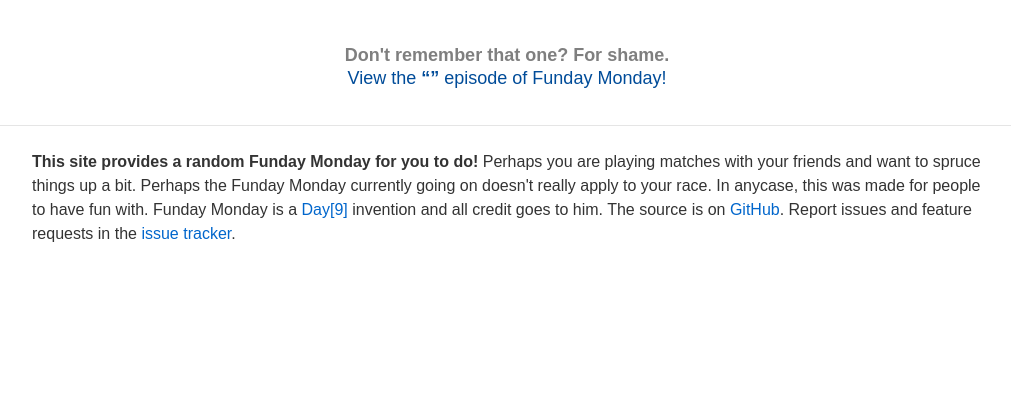
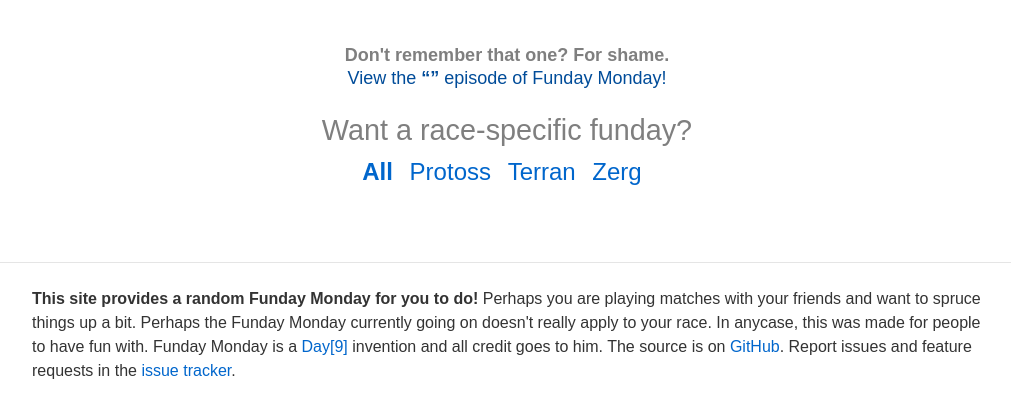
Before and after one commit to wraithan/funday, a Django app: template anyday/core/templates/home.html in a window 1280 px wide. Shown: the part 361-779 px from the top of the page, without its empty margins (133-1144 px from the left). Run offline with Django 3.2, Linux system fonts and the light colour scheme; the template is opened without the code that fills it, so the values that code supplies are empty; parts of the project's set-up code (start-up, migrations or seed data) failed here and were passed over; some libraries are stand-ins or nearby versions.

Commit message:
Added a URL/view for race-specific options.

```diff
--- a/anyday/core/templates/home.html
+++ b/anyday/core/templates/home.html
@@ -9,6 +9,47 @@
     <h3>&ldquo;{{ object.name }}&rdquo;</h3>
     <p>{{ object.description|typogrify }}</p>
     <p><strong>Don't remember that one? For shame.</strong><br><a href="{{ object.video }}">View the <strong>&ldquo;{{object.name}}&rdquo;</strong> episode of Funday Monday!</a></p>
+  </div>
+
+  <style type="text/css">
+    /* So Bryan can hate me... */
+    .race_specific h4 {
+      color: rgba(0, 0, 0, 0.5);
+      margin-bottom: 5px;
+      padding: 24px 0 0px 0;
+      text-align: center;
+    }
+    .race_specific ul {
+      list-style: none;
+    }
+    .race_specific ul li {
+      display: inline;
+      padding-right: 10px;
+    }
+  </style>
+  <div class="container race_specific">
+    <h4>Want a race-specific funday?</h4>
+    <ul>
+      <li>
+        {% if not race %}<strong>{% endif %}
+        <a href="{% url home %}">All</a>
+        {% if not race %}</strong>{% endif %}
+      </li>
+      <li>
+        {% if race and race == 'protoss' %}<strong>{% endif %}
+        <a href="{% url random_race race='protoss' %}">Protoss</a>
+        {% if race and race == 'protoss' %}</strong>{% endif %}
+      </li>
+      <li>
+        {% if race and race == 'terran' %}<strong>{% endif %}
+        <a href="{% url random_race race='terran' %}">Terran</a>
+        {% if race and race == 'terran' %}</strong>{% endif %}
+      </li>
+      <li>
+        {% if race and race == 'zerg' %}<strong>{% endif %}
+        <a href="{% url random_race race='zerg' %}">Zerg</a>
+        {% if race and race == 'zerg' %}</strong>{% endif %}
+      </li>
   </div>
 </div>
 
--- a/anyday/urls.py
+++ b/anyday/urls.py
@@ -4,7 +4,7 @@ from django.contrib import admin
 from tastypie.api import Api
 
 from core.api.resources import FundayResource
-from core.views import RandomFundayView
+from core.views import RandomFundayView, RaceRandomFundayView
 
 
 admin.autodiscover()
@@ -19,4 +19,7 @@ urlpatterns = patterns(
         name='home'),
     url(r'^api/', include(v1_api.urls)),
     url(r'^admin/', include(admin.site.urls)),
+    url(r'^(?P<race>\w+)/$',
+        RaceRandomFundayView.as_view(),
+        name='random_race'),
 )
```
Also changed, not shown: anyday/core/views.py (+30 -3 lines).
